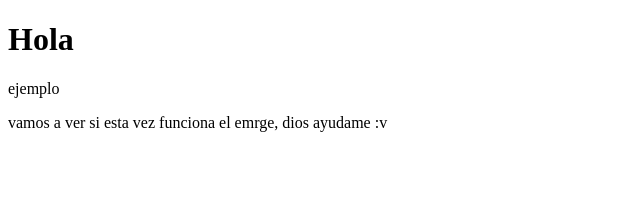
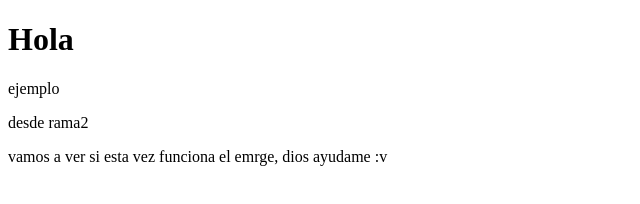
Before and after one commit to SantiagoPinilla2000/Practica-de-git, a plain HTML site: page ejemplo.html in a window 1280 px wide. Shown: the whole page, without its empty margins (0-640 px from the left). Drawn offline with Linux system fonts and the light colour scheme.

Commit message:
cambio en rama2

```diff
--- a/ejemplo.html
+++ b/ejemplo.html
@@ -11,6 +11,7 @@
 <body>
     <h1>Hola</h1>
     <p>ejemplo</p>
+    <p>desde rama2</p>
 
 
 
```
